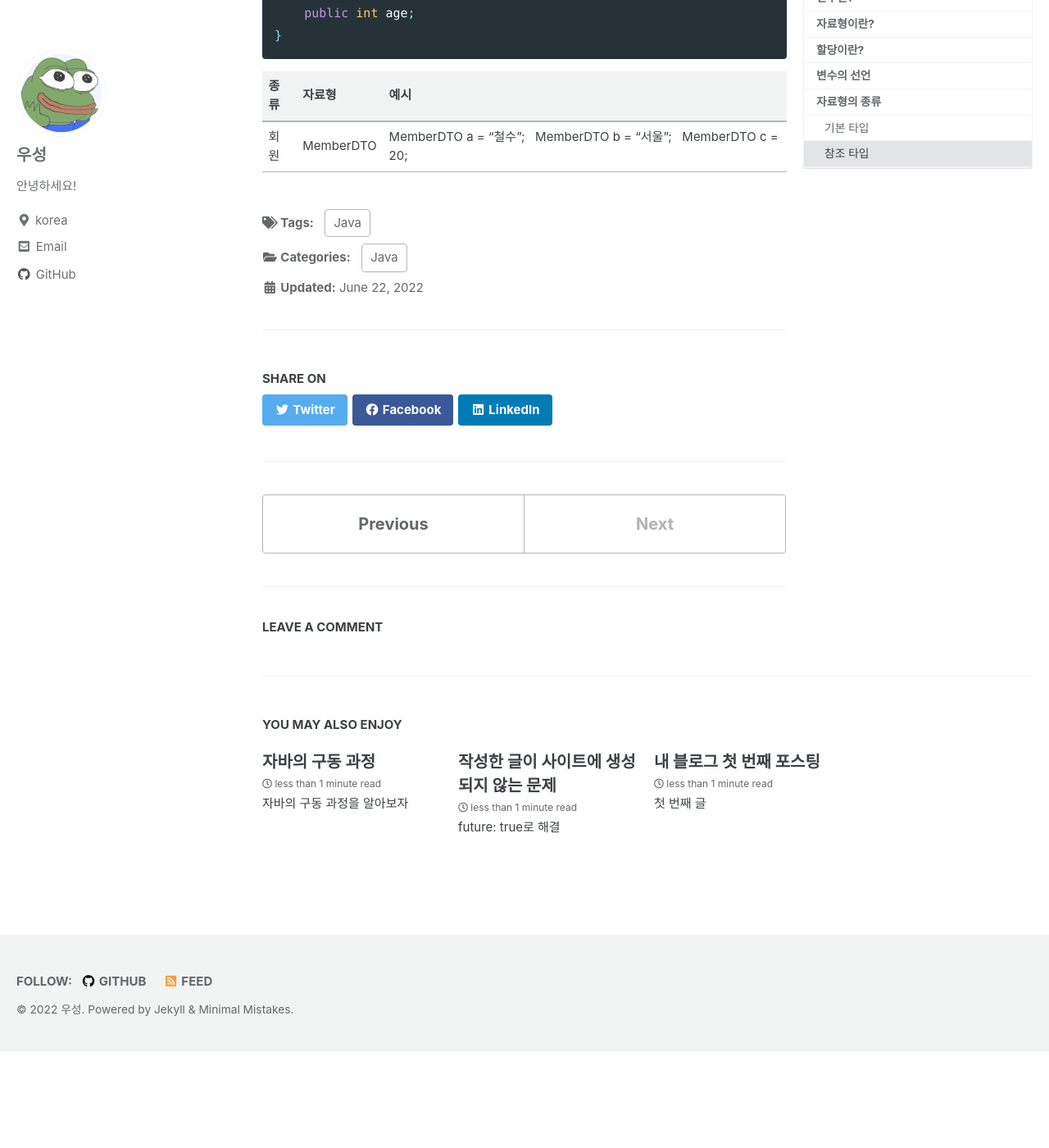
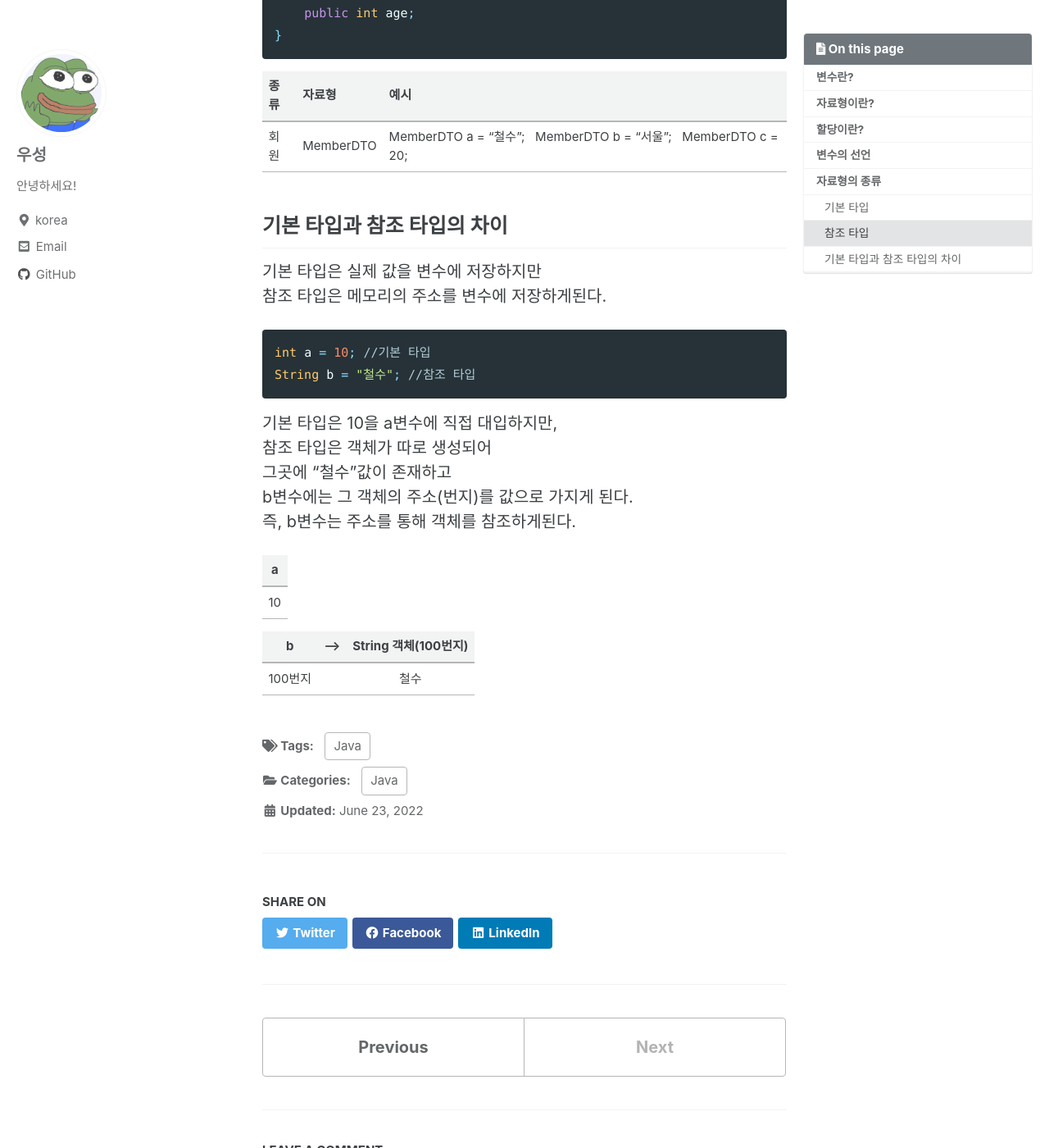
Before and after one commit to wooseongryu/wooseongryu.github.io, a Jekyll site: the page built from _posts/2022-06-22-Data-post.md, in a window 1280 px wide and 1400 px high, scrolled down 2096 px. Shown: the whole window at 82% size. Built offline with Jekyll 4.4.1, drawn with Linux system fonts in a browser that asks for light colours; cached includes are drawn as plain includes; some web fonts are replaced; comment, search, counter and statistics services are not loaded; before the commit the page ends 3378 px from its top, so only the background shows below that.

Commit message:
기본 참조 내용 추가

````diff
--- a/_posts/2022-06-22-Data-post.md
+++ b/_posts/2022-06-22-Data-post.md
@@ -18,7 +18,7 @@ comments:
     label: "comment" # Optional - must be existing label.
 
 date: 2022-06-22
-last_modified_at: 2022-06-22
+last_modified_at: 2022-06-23
 ---
 # 변수란?
 변수(Variable)는 하나의 값을 저장할 수 있는 메모리 공간의 이름을 의미한다.
@@ -76,3 +76,25 @@ public class MemberDTO{
 |종류|자료형|예시|
 |-|-|-|
 |회원|MemberDTO|MemberDTO a = "철수"; &nbsp;&nbsp;MemberDTO b = "서울"; &nbsp;&nbsp;MemberDTO c = 20;|
+
+## 기본 타입과 참조 타입의 차이
+기본 타입은 실제 값을 변수에 저장하지만
+참조 타입은 메모리의 주소를 변수에 저장하게된다.
+
+``` java
+int a = 10; //기본 타입
+String b = "철수"; //참조 타입
+```
+기본 타입은 10을 a변수에 직접 대입하지만,
+참조 타입은 객체가 따로 생성되어
+그곳에 "철수"값이 존재하고
+b변수에는 그 객체의 주소(번지)를 값으로 가지게 된다.
+즉, b변수는 주소를 통해 객체를 참조하게된다.
+
+|a|
+|:-:|
+|10|
+
+|b|------>|String 객체(100번지)|
+|:-:|:-:|:-:|
+|100번지||철수|
````
